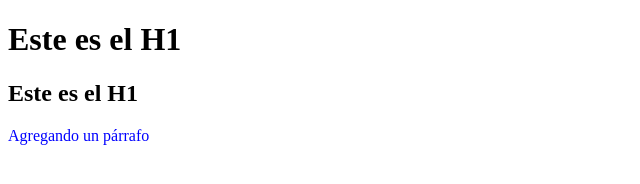
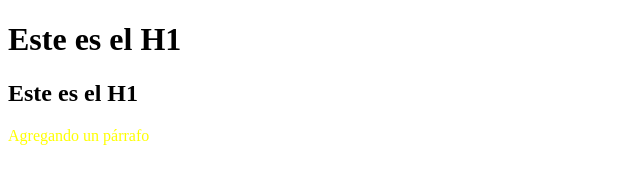
Before and after one commit to soto46/test1, a plain HTML site: page index.html in a window 1280 px wide. Shown: the whole page, without its empty margins (0-640 px from the left). Drawn offline with Linux system fonts and the light colour scheme.

Commit message:
Se modifica el color y se agrega texto.

```diff
--- a/index.html
+++ b/index.html
@@ -6,6 +6,6 @@
 	<body>
 		<h1>Este es el H1</h1>
 		<h2>Este es el H1</h2>
-		<p><font color="blue">Agregando un párrafo</font></p>
+		<p><font color="yellow">Agregando un párrafo</font></p>
 	</body>
 </html>
```
Also changed, not shown: test1.txt.
